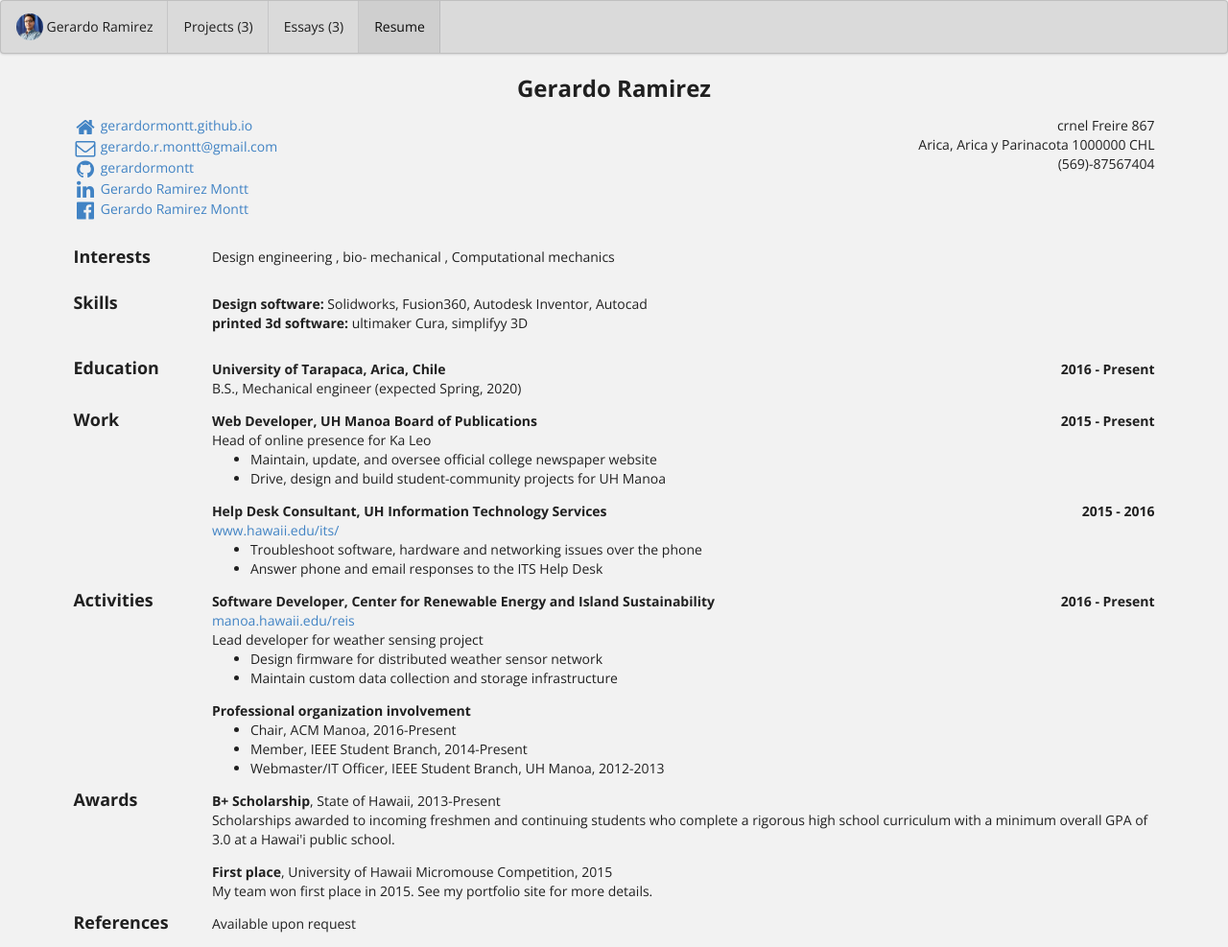
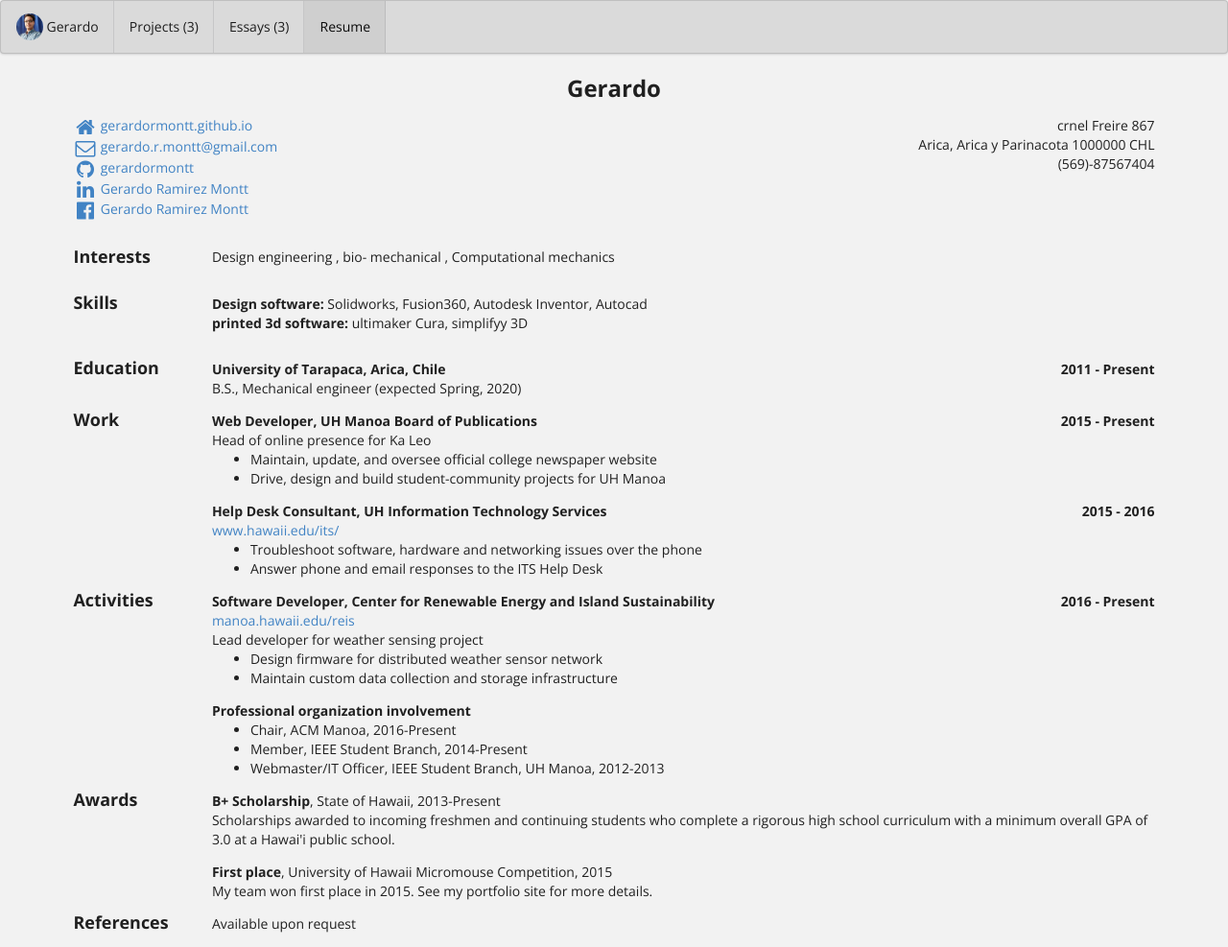
Before and after one commit to gerardormontt/gerardormontt.github.io, a Jekyll site: the page built from bio/index.html, in a window 1280 px wide. Shown: the whole page at 96% size. Built offline with Jekyll 4.4.1, drawn with Linux system fonts in a browser that asks for light colours.

Commit message:
palabras nombres y fecha

```diff
--- a/_data/bio.json
+++ b/_data/bio.json
@@ -1,6 +1,6 @@
 {
   "basics": {
-    "name": "Gerardo Ramirez",
+    "name": "Gerardo ",
     "label": "Mechanical Engineering",
     "picture": "https://gerardormontt.github.io/images/gera.JPG",
     "email": "gerardo.r.montt@gmail.com",
@@ -65,7 +65,7 @@
       "level": "",
       "keywords": [
         "ultimaker Cura",
-        "simplifyy 3D",
+        "simplifyy 3D"
 
       ]
     }
@@ -75,7 +75,7 @@
       "institution": "University of Tarapaca, Arica, Chile",
       "area": "Mechanical engineer (expected Spring, 2020)",
       "studyType": "B.S.",
-      "startDate": "2016-03-14",
+      "startDate": "2011-03-14",
       "endDate": "Present",
       "gpa": "",
       "courses": [
```
